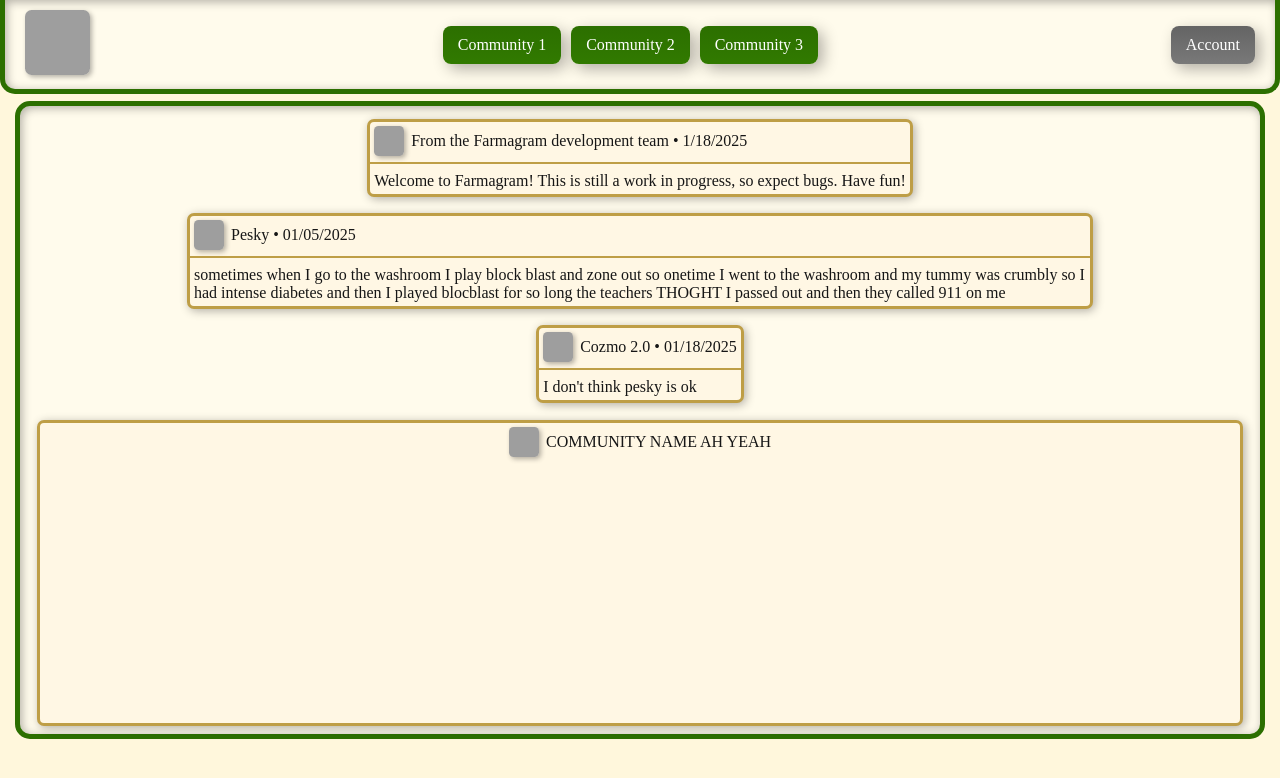
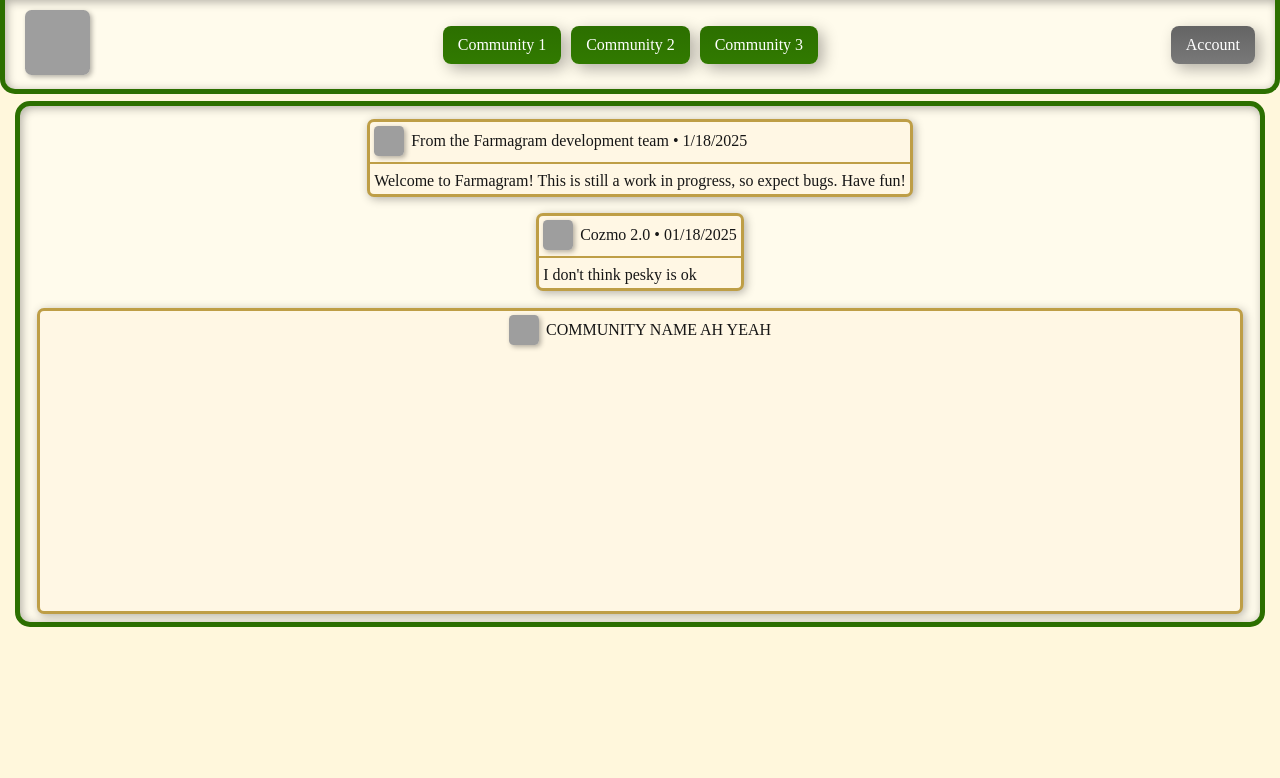
Before and after one commit to froggitti/farmagram, a plain HTML site: page home.html in a window 1280 px wide. Drawn offline with Linux system fonts and the light colour scheme; grey boxes are pictures that could not be loaded.

Commit message:
umm nothing

```diff
--- a/home.html
+++ b/home.html
@@ -36,17 +36,6 @@
         <div class="post">
             <div class="info">
                 <img src="./images/fgLogo1.png">
-                <div class="text">Pesky • 01/05/2025</div>
-            </div>
-            <hr>
-            <div class="content">
-                <div class="text">sometimes when I go to the washroom I play block blast and zone out so onetime I went to the washroom and my tummy was crumbly so I had intense diabetes and then I played blocblast for so long the teachers THOGHT I passed out and then they called 911 on me</div>
-            </div>
-        </div>
-
-        <div class="post">
-            <div class="info">
-                <img src="./images/fgLogo1.png">
                 <div class="text">Cozmo 2.0 • 01/18/2025</div>
             </div>
             <hr>
```
